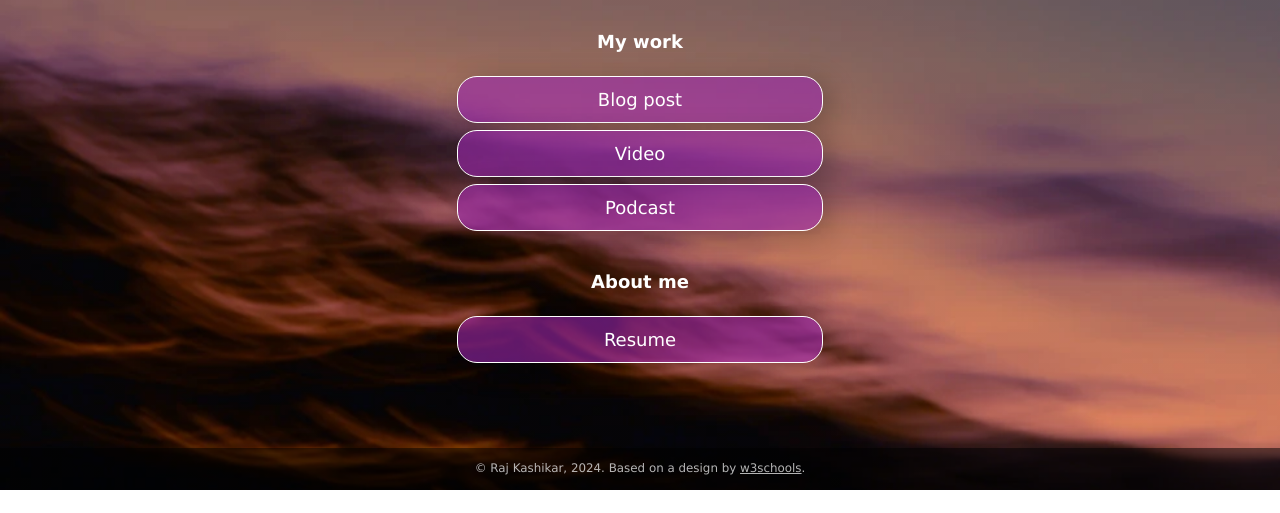
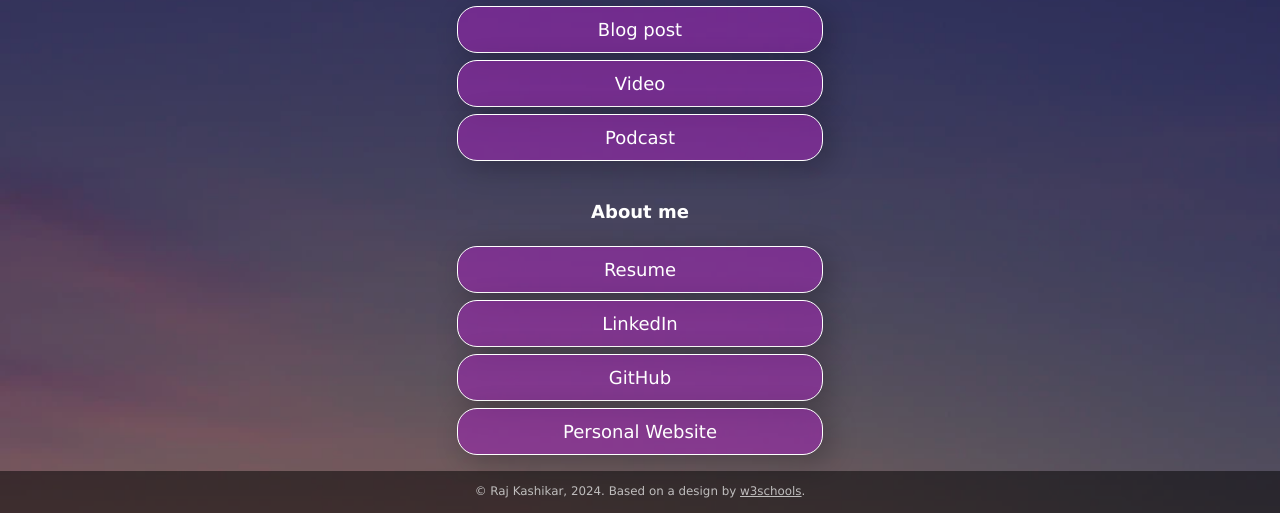
Before and after one commit to rajvtech/rajvtech.github.io, a plain HTML site: page index.html in a window 1280 px wide. Shown: the part 310-823 px from the top of the page. Before the commit the page ends 800 px from the top, so only its background shows below. Drawn offline with Linux system fonts and the light colour scheme.

Commit message:
Update index.html

```diff
--- a/index.html
+++ b/index.html
@@ -1,21 +1,17 @@
 <!DOCTYPE html>
-<!-- This page is adapted from w3schools "How to make a link tree website https://www.w3schools.com/howto/howto_website_create_linktree.asp" -->
 <html lang="en">
 
 <head>
   <meta charset="utf-8" />
   <meta name="viewport" content="width=device-width, initial-scale=1" />
-  <!-- Add your name below -->
   <title>Raj Kashikar</title>
   <link rel="stylesheet" href="css/style.css">
 </head>
 
 <body class="main-text-color">
-  <!-- Content container. Everything except footer goes here -->
   <div class="container">
-    <!-- Image and name container. Put your replacement photo—which you should crop to be square—in the images folder, then change the source attribute to images/yourportraitfilename.jpg. This path says, "Look in the images folder for yourportraitfilename.jpg." Be sure to change the alt text, too. -->
     <div class="image-container">
-      <img src="images/portrait.jpg" alt="Photo by Art Hauntington">
+      <img src="images/portrait.jpg" alt="Portrait of Raj Kashikar">
     </div>
     <div class="intro">
       I'm <span class="name"><strong>Raj Kashikar</strong></span>, a CS Major. Pls employ me?
@@ -23,50 +19,53 @@
     <div class="section-header">
       <h1>My work</h1>
     </div>
-    <!-- Replace the # inside of the href="#" with your links. -->
+
     <div class="links-container">
+      <!-- Blog Post Section -->
       <div class="button toggle">Blog post</div>
       <div class="slidedown">
         <div class="description">
-          <h2>Blog post title</h2>
-          <p>Here, add a short but appealing description of your blog post.</p>
-          <a href="#" class="external-link" target="_blank">Read</a>
+          <h2>How AI Killed the Traditional Job Search</h2>
+          <p>Explore the transformative role of AI in reshaping the job market and where the future lies.</p>
+          <a href="https://medium.com/@rajskashikar/how-ai-killed-the-traditional-job-search-and-where-to-go-now-ff615789c079" class="external-link" target="_blank">Read</a>
         </div>
       </div>
 
+      <!-- Video Section -->
       <div class="button toggle">Video</div>
       <div class="slidedown">
         <div class="description">
-          <h2>Video title</h2>
-          <p>Add a short but appealing description of your video.</p>
-          <a href="#" class="external-link" target="_blank">Watch</a>
+          <h2>My Favorite Video</h2>
+          <p>A surprising and humorous take on how we interact with technology.</p>
+          <a href="https://www.youtube.com/watch?v=dQw4w9WgXcQ" class="external-link" target="_blank">Watch</a>
         </div>
       </div>
 
+      <!-- Podcast Section -->
       <div class="button toggle">Podcast</div>
       <div class="slidedown">
         <div class="description">
-          <h2>Podcast title</h2>
-          <p>Add a short but appealing description of your podcast</p>
-          <a href="#" class="external-link" target="_blank">Listen</a>
+          <h2>All About Virginia Tech Dining Halls</h2>
+          <p>Dive into Virginia Tech’s dining experience with a mix of reviews and insights.</p>
+          <a href="https://soundcloud.com/connor-nelson-465685074/all-about-virginia-tech-dining-halls?si=d74bac6b9ebc4505b79da25443a21cbb&utm_source=clipboard&utm_medium=text&utm_campaign=social_sharing" class="external-link" target="_blank">Listen</a>
         </div>
       </div>
     </div>
 
-    <!-- Replace # with PDF from Google Docs, or replace the entire section with whatever you want. Or delete it! Or add another section below it!-->
     <div class="section-header">
       <h1>About me</h1>
     </div>
 
     <div class="links-container">
       <a href="https://drive.google.com" class="button" target="_blank">Resume</a>
+      <a href="https://linkedin.com/in/rajkashikar" class="button" target="_blank">LinkedIn</a>
+      <a href="https://github.com/rajskashikar" class="button" target="_blank">GitHub</a>
+      <a href="https://rajkashikar.com" class="button" target="_blank">Personal Website</a>
     </div>
+  </div>
 
-  </div>
   <div class="footer">
-    <p>© Raj Kashikar, 2024. Based on a design by <a
-        href="https://www.w3schools.com/howto/howto_website_create_linktree.asp" target="_blank">w3schools</a>.
-    </p>
+    <p>© Raj Kashikar, 2024. Based on a design by <a href="https://www.w3schools.com/howto/howto_website_create_linktree.asp" target="_blank">w3schools</a>.</p>
   </div>
   <script type="text/javascript" src="js/slider.js"></script>
 </body>
```
